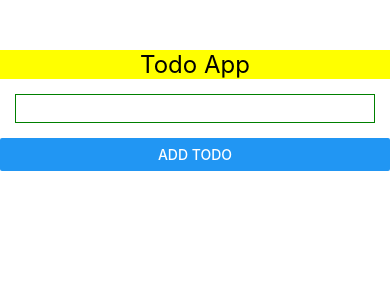
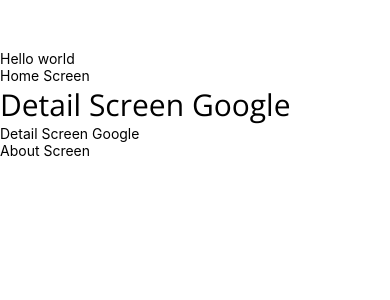
Before and after one commit to khoa36isefiw/react-native-basic, a React Native app: screen / in a window 390 px wide. Shown: the top 300 px of the page. Built offline with nearby package versions, Linux system fonts and the light colour scheme.

Commit message:
use fonts

```diff
--- a/App.tsx
+++ b/App.tsx
@@ -1,143 +1,39 @@
-import { useState } from "react";
-import {
-  Alert,
-  Button,
-  FlatList,
-  Keyboard,
-  Pressable,
-  ScrollView,
-  StyleSheet,
-  Text,
-  TextInput,
-  TouchableOpacity,
-  TouchableWithoutFeedback,
-  View,
-} from "react-native";
+import { Text, View } from "react-native";
+import HomeScreen from "./components/reviews/home";
+import AboutScreen from "./components/reviews/about";
+import DetailScreen from "./components/reviews/detail";
+import { useFonts } from "expo-font";
+import * as SplashScreen from "expo-splash-screen";
+import { useEffect } from "react";
 
-import MaterialIcons from "@expo/vector-icons/MaterialIcons";
-// define kiểu đối tượng
-interface ITodo {
-  id: number;
-  name: string;
-}
-export default function App() {
-  // return jsx
-  // hooks in react native, and use typescript
-  // input todo
-  const [todo, setTodo] = useState("");
-  const [listTodo, setListTodo] = useState<ITodo[]>([]);
-  // random number
-  function randomInteger(min: number, max: number) {
-    return Math.floor(Math.random() * (max - min + 1)) + min;
+SplashScreen.preventAutoHideAsync(); // waiting for loading
+
+const App = () => {
+  const [loaded, error] = useFonts({
+    "OpenSans-Regular": require("./assets/fonts/OpenSans-Regular.ttf"),
+  });
+
+  useEffect(() => {
+    // if error
+    if (loaded || error) {
+      SplashScreen.hideAsync(); // hide the waiting splash screen
+    }
+  }, [loaded, error]);
+
+  if (!loaded && !error) {
+    return null;
   }
-  const handleAddTodo = () => {
-    if (!todo) {
-      // if todo is empty
-      return Alert.alert("Lỗi input todo", "Input todo không được để trống", [
-        {
-          text: "Huỷ",
-          onPress: () => {
-            console.log("Pressed Cancel");
-          },
-          style: "cancel",
-        },
-        {
-          text: "Xác nhận",
-          onPress: () => {
-            console.log("Pressed Xác nhận");
-          },
-        },
-      ]);
-    }
-    setListTodo([...listTodo, { id: randomInteger(1, 2000), name: todo }]);
-    setTodo("");
-  };
+  return (
+    <View>
+      <Text style={{ paddingTop: 50 }}>Hello world</Text>
+      <HomeScreen />
+      <DetailScreen />
+      <View>
+        <Text>Detail Screen Google</Text>
+      </View>
+      <AboutScreen />
+    </View>
+  );
+};
 
-  return (
-    // hide keyboard if click outside the textinput
-    <TouchableWithoutFeedback onPress={() => Keyboard.dismiss()}>
-      <View style={styles.container}>
-        {/* header */}
-        <Text style={styles.header}>Todo App</Text>
-        {/* marginVertical: marginTop and marginBottom */}
-        {/* form */}
-        <View>
-          <TextInput
-            value={todo}
-            style={styles.todoInput}
-            onChangeText={(value) => setTodo(value)}
-          />
-          <Button title="Add todo" onPress={handleAddTodo} />
-        </View>
-
-        {/* list todo */}
-        <View style={styles.todo}>
-          {/* <Text>list todo: {todo}</Text> */}
-          <FlatList
-            data={listTodo}
-            renderItem={(data) => {
-              return (
-                <Pressable
-                  // onPress={() => deleteTodo(data.item.id)}
-                  style={({ pressed }) => ({ opacity: pressed ? 0.5 : 1 })}
-                >
-                  <View style={styles.groupTodo}>
-                    <Text style={styles.todoItem}>{data.item.name}</Text>
-                    <MaterialIcons
-                      name="restore-from-trash"
-                      size={24}
-                      color="black"
-                    />
-                  </View>
-                </Pressable>
-              );
-            }}
-            keyExtractor={(item) => item.id + ""}
-          />
-
-          {/* <Text>{JSON.stringify(listTodo)}</Text> */}
-        </View>
-      </View>
-    </TouchableWithoutFeedback>
-  );
-}
-
-// style sheet, ở react native không có css
-
-const styles = StyleSheet.create({
-  // css in js
-  container: {
-    flex: 1,
-    backgroundColor: "#fff",
-    paddingTop: 50,
-    // alignItems: "center",
-    // justifyContent: "center",
-  },
-  header: {
-    fontSize: 24,
-    paddingHorizontal: 20,
-    backgroundColor: "yellow",
-    textAlign: "center",
-  },
-
-  todoInput: {
-    borderWidth: 1,
-    borderColor: "green",
-    padding: 5,
-    margin: 15,
-  },
-  todoItem: {
-    borderWidth: 1,
-    borderColor: "black",
-    padding: 10,
-    marginVertical: 20,
-    marginHorizontal: 10,
-    flex: 1,
-  },
-  todo: { flex: 8 },
-  groupTodo: {
-    flexDirection: "row",
-    alignItems: "center",
-    justifyContent: "space-between",
-  },
-});
+export default App;
--- /dev/null
+++ b/components/reviews/about.tsx
@@ -0,0 +1,12 @@
+import React from "react";
+import { Text, View } from "react-native";
+
+function AboutScreen() {
+  return (
+    <View>
+      <Text>About Screen</Text>
+    </View>
+  );
+}
+
+export default AboutScreen;
--- /dev/null
+++ b/components/reviews/detail.tsx
@@ -0,0 +1,19 @@
+import React from "react";
+import { StyleSheet, Text, View } from "react-native";
+
+function DetailScreen() {
+  return (
+    <View>
+      <Text style={styles.review}>Detail Screen Google</Text>
+    </View>
+  );
+}
+
+export default DetailScreen;
+
+const styles = StyleSheet.create({
+  review: {
+    fontSize: 30,
+    fontFamily: "OpenSans-Regular",
+  },
+});
--- /dev/null
+++ b/components/reviews/home.tsx
@@ -0,0 +1,12 @@
+import React from "react";
+import { Text, View } from "react-native";
+
+function HomeScreen() {
+  return (
+    <View>
+      <Text>Home Screen</Text>
+    </View>
+  );
+}
+
+export default HomeScreen;
--- a/package.json
+++ b/package.json
@@ -15,6 +15,8 @@
   },
   "dependencies": {
     "expo": "51.0.31",
+    "expo-font": "12.0.9",
+    "expo-splash-screen": "0.27.5",
     "expo-status-bar": "1.12.1",
     "react": "18.2.0",
     "react-native": "0.74.5"
```
Also changed, not shown: assets/fonts/OpenSans-Regular.ttf (added), 1 other file (tests, documents, lock files or other folders).
